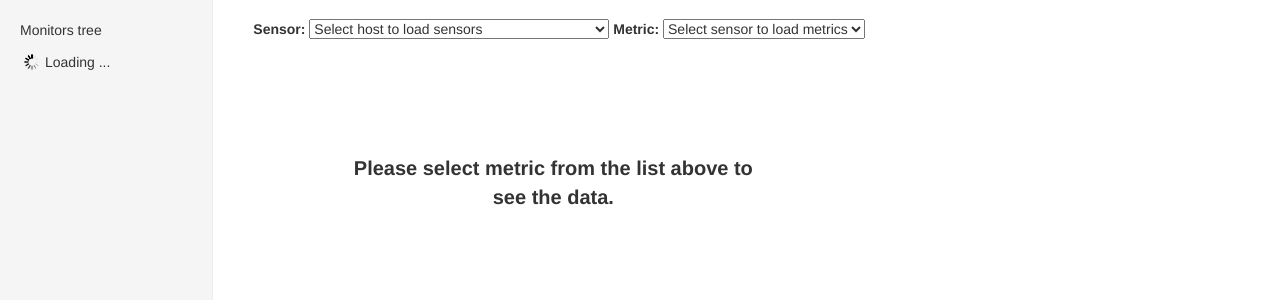
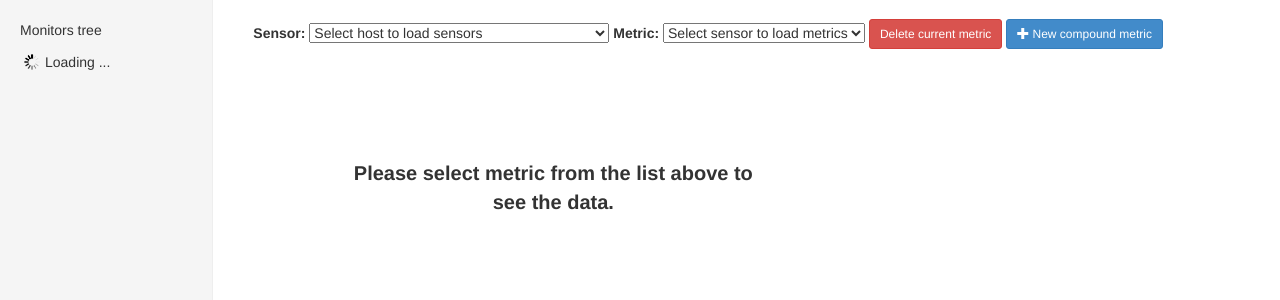
Before and after one commit to puhw-dev/WebClient, a Python web app: template templates/index.html in a window 1280 px wide. Shown: the part 51-351 px from the top of the page. Run offline with Jinja, Linux system fonts and the light colour scheme; the template is opened without the code that fills it, so the values that code supplies are empty; some libraries are stand-ins or nearby versions.

Commit message:
Possibility to create/delete compound metric. Fixes #9

```diff
--- /dev/null
+++ b/static/js/deleteCompoundMetric.js
@@ -0,0 +1,25 @@
+$(document).ready(function() {
+    $("#delete-compound-metric-button").click(function() {
+        var available_metrics = $("#available_metrics");
+        var metricname = available_metrics.val();
+        var hostname = available_metrics.find(':selected').data('host-name');
+        var sensorname = available_metrics.find(':selected').data('sensor-name');
+        var monitorIP = available_metrics.find(':selected').data('monitor-ip');
+
+        var login = $("#comp-metric-login").val();
+        var password = $("#comp-metric-password").val();
+
+        $.post("/delete-compound-metric/" + hostname + "/" + sensorname + "/" + metricname,
+            {
+              login: login,
+              password: password,
+              monitor_ip: monitorIP}, function(data, textStatus, jqXHR) {
+                var message = JSON.parse(data).message;
+                alert(message);
+                getMetrics(hostname, sensorname, monitorIP);
+              }).error(function(data, textStatus, jqXHR) {
+                var message = JSON.parse(data.responseText).message;
+                alert(message + " (" + data.status + ")");
+                });
+    });
+});
--- a/static/js/metricData.js
+++ b/static/js/metricData.js
@@ -1,6 +1,6 @@
 google.load("visualization", "1", {packages:["corechart"]});
 
-function displayMetricData(monitorIP, hostname, sensorname, metricname) {
+function displayMetricData(monitorIP, hostname, sensorname, sensortype, metricname) {
     $("#placeholder").hide();
     $("#metric_data").fadeIn();
     $.get(
@@ -13,7 +13,7 @@
             $("#metric_name").html(metricname);
 
             // It shouldn't be based on sensor name but it's hardcoded like this cause we don't provide info about type of metric in Catalog's API
-            if (sensorname.toLowerCase().indexOf("sysinf") > -1) {
+            if (sensortype.toLowerCase().indexOf("system info") > -1) {
                 $("#chart_div").hide();
                 $("#text_data").fadeIn();
 
--- a/static/js/metricsList.js
+++ b/static/js/metricsList.js
@@ -28,9 +28,10 @@
         var metricname = this.value
         var hostname = $(this).find(':selected').data('host-name');
         var sensorname = $(this).find(':selected').data('sensor-name');
+        var sensortype = $("#available_sensors").find(':selected').data('sensortype');
         var monitorIP = $(this).find(':selected').data('monitor-ip');
 
-        refreshCurrentMetricFunction = function() { displayMetricData(monitorIP, hostname, sensorname, metricname); }
+        refreshCurrentMetricFunction = function() { displayMetricData(monitorIP, hostname, sensorname, sensortype, metricname); }
         refreshCurrentMetricFunction();
 
     });
--- a/static/js/monitorsTree.js
+++ b/static/js/monitorsTree.js
@@ -32,7 +32,7 @@
             available_sensors.html(""); // clean the list
 
             data.sensors.forEach(function(sensor) {
-                available_sensors.append('<option value="' + sensor.sensorname + '" data-monitor-ip="' + monitor_ip +'" data-hostname="' + hostname +'">' + sensor.sensorname + '</option>');
+                available_sensors.append('<option value="' + sensor.sensorname + '" data-sensortype="' + sensor.sensortype + '" data-monitor-ip="' + monitor_ip +'" data-hostname="' + hostname +'">' + sensor.sensorname + '</option>');
             });
 
             getMetrics(hostname, data.sensors[0].sensorname, monitor_ip);
--- /dev/null
+++ b/static/js/newCompoundMetric.js
@@ -0,0 +1,30 @@
+$(document).ready(function() {
+    $("#add-compound-metric-button").click(function() {
+        var available_metrics = $("#available_metrics");
+        var metricname = available_metrics.val();
+        var hostname = available_metrics.find(':selected').data('host-name');
+        var sensorname = available_metrics.find(':selected').data('sensor-name');
+        var monitorIP = available_metrics.find(':selected').data('monitor-ip');
+
+        var comp_metric_name = $("#comp-metric-name").val();
+        var comp_metric_average = $("#comp-metric-average").val();
+        var comp_metric_rpm = $("#comp-metric-rpm").val();
+        var login = $("#comp-metric-login").val();
+        var password = $("#comp-metric-password").val();
+
+        $.post("/create-compound-metric/" + hostname + "/" + sensorname + "/" + metricname,
+            { name: comp_metric_name,
+              average: comp_metric_average,
+              rpm: comp_metric_rpm,
+              login: login,
+              password: password,
+              monitor_ip: monitorIP}, function(data, textStatus, jqXHR) {
+                var message = JSON.parse(data).message;
+                alert(message);
+                getMetrics(hostname, sensorname, monitorIP);
+              }).error(function(data, textStatus, jqXHR) {
+                var message = JSON.parse(data.responseText).message;
+                alert(message + " (" + data.status + ")");
+                });
+    });
+});
--- a/templates/index.html
+++ b/templates/index.html
@@ -64,6 +64,14 @@
 									<option>Select sensor to load metrics</option>
 							</select>
 
+							<button type="button" class="btn btn-danger btn-sm" data-toggle="modal" data-target="#delete-compound-metric">
+								Delete current metric
+					        </button>
+
+							<button type="button" class="btn btn-primary btn-sm" data-toggle="modal" data-target="#add-compound-metric">
+					          <span class="glyphicon glyphicon-plus"></span> New compound metric
+					        </button>
+
 					</p>
 
                     <div id="placeholder">Please select metric from the list above to see the data.</div>
@@ -108,6 +116,70 @@
 			</div>
 		</div>
 
+		<div class="modal fade" id="add-compound-metric">
+	      <div class="modal-dialog">
+	        <div class="modal-content">
+	          <div class="modal-header">
+	            <button type="button" class="close" data-dismiss="modal" aria-hidden="true">&times;</button>
+	            <h4 class="modal-title">New compound metric</h4>
+	          </div>
+	          <div class="modal-body">
+	            <form role="form">
+	              <div class="form-row">
+	                <label for="comp-metric-name">Metric name</label>
+	                <input type="email" class="form-control" id="comp-metric-name">
+	              </div>
+	              <div class="form-row">
+	                <label for="comp-metric-name">Average</label>
+	                <input type="number" class="form-control" id="comp-metric-average" value="10" min="5" max="50">
+	              </div>
+	              <div class="form-row">
+	                <label for="comp-metric-name">RPM</label>
+	                <input type="number" class="form-control" id="comp-metric-rpm" value="4" min="1" max="60">
+	              </div>
+	              <div class="form-row">
+	                <label for="comp-metric-name">Login</label>
+	                <input type="email" class="form-control" id="comp-metric-login">
+	              </div>
+	              <div class="form-row">
+	                <label for="comp-metric-name">Password</label>
+	                <input type="password" class="form-control" id="comp-metric-password">
+	              </div>
+	            </form>
+	          </div>
+	          <div class="modal-footer">
+	            <button type="button" class="btn btn-success" id="add-compound-metric-button">Add</button>
+	          </div>
+	        </div>
+	      </div>
+	    </div>
+
+	    <div class="modal fade" id="delete-compound-metric">
+	      <div class="modal-dialog">
+	        <div class="modal-content">
+	          <div class="modal-header">
+	            <button type="button" class="close" data-dismiss="modal" aria-hidden="true">&times;</button>
+	            <h4 class="modal-title">Delete compound metric</h4>
+	          </div>
+	          <div class="modal-body">
+	            <form role="form">
+	              <div class="form-row"
+	                <label for="comp-metric-name">Login</label>
+	                <input type="email" class="form-control" id="comp-metric-login">
+	              </div>
+	              <div class="form-row">
+	                <label for="comp-metric-name">Password</label>
+	                <input type="password" class="form-control" id="comp-metric-password">
+	              </div>
+	            </form>
+	          </div>
+	          <div class="modal-footer">
+	            <button type="button" class="btn btn-danger" id="delete-compound-metric-button">Delete</button>
+	          </div>
+	        </div>
+	      </div>
+	    </div>
+
 		<script type="text/javascript" src="https://ajax.googleapis.com/ajax/libs/jquery/1.11.0/jquery.min.js"></script>
 		<script type="text/javascript" src="/static/thirdparty/bootstrap/js/bootstrap.min.js"></script>
 		<script type="text/javascript" src="https://www.google.com/jsapi"></script>
@@ -120,6 +192,8 @@
 		<script type="text/javascript" src="/static/js/sensorsList.js"></script>
 		<script type="text/javascript" src="/static/js/search.js"></script>
 		<script type="text/javascript" src="/static/js/plotParameters.js"></script>
+		<script type="text/javascript" src="/static/js/newCompoundMetric.js"></script>
+		<script type="text/javascript" src="/static/js/deleteCompoundMetric.js"></script>
 
 	</body>
 </html>
```
Also changed, not shown: main.py (+18 -2 lines).
